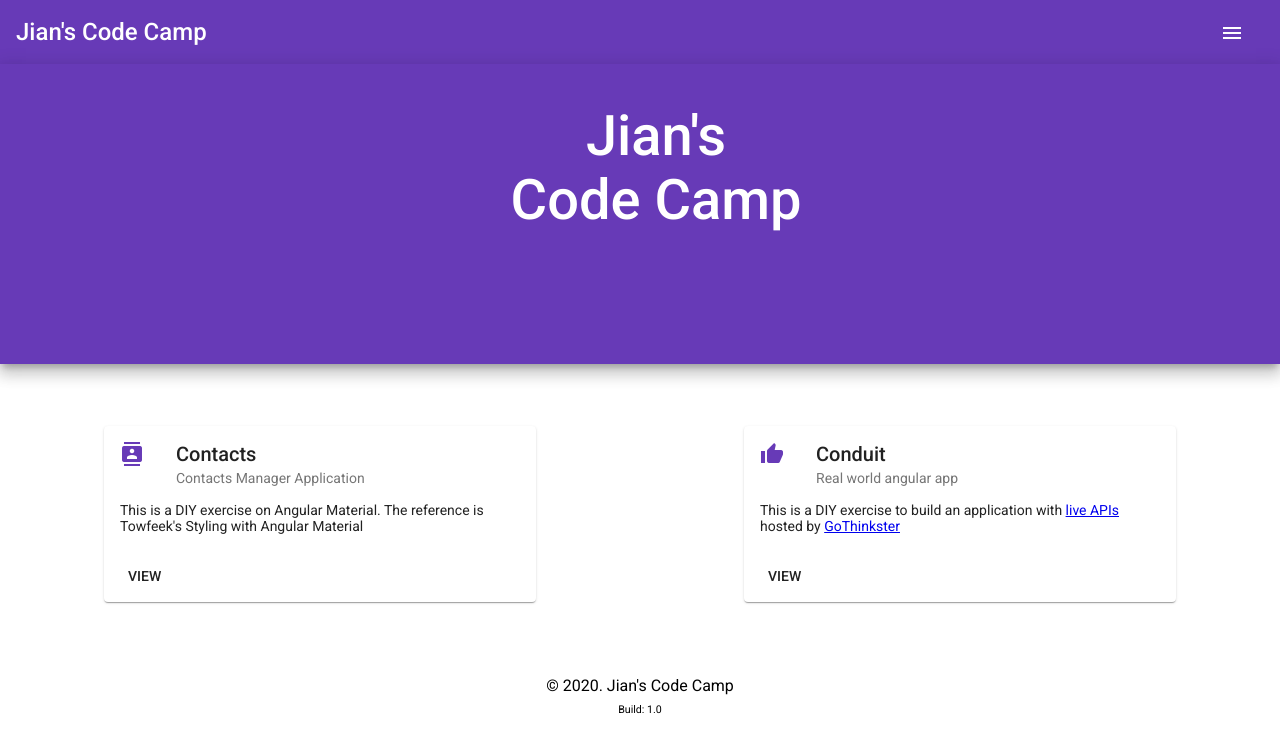
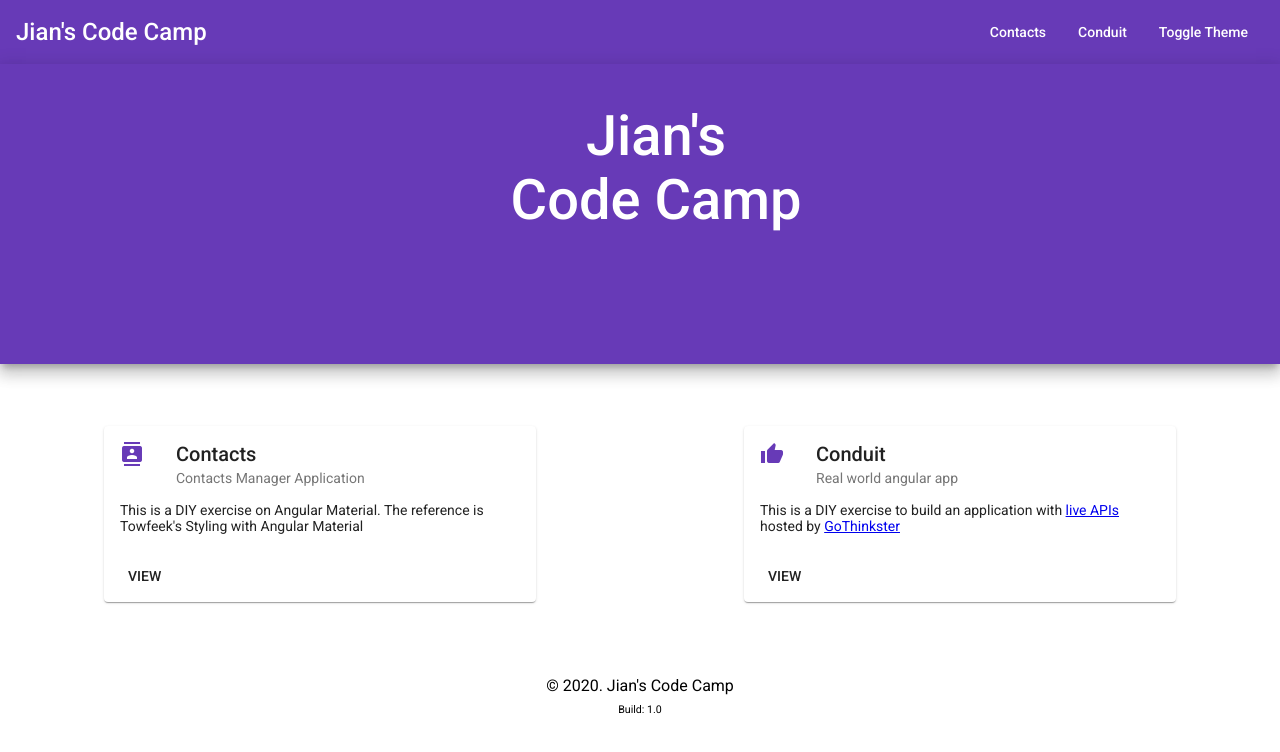
Before and after one commit to iJianHuang/angular-realworld, an Angular app: page /home in a window 1280 px wide. Shown: the top 752 px of the page. Built offline with nearby package versions, Linux system fonts and the light colour scheme.

Commit message:
refactor detecting small screen to service

```diff
--- a/src/app/contactmanager/components/sidenav/sidenav.component.ts
+++ b/src/app/contactmanager/components/sidenav/sidenav.component.ts
@@ -1,12 +1,12 @@
-import { BreakpointObserver, BreakpointState } from '@angular/cdk/layout';
 import { Component, OnInit, ViewChild } from '@angular/core';
 import { MatSidenav } from '@angular/material/sidenav';
 import { Router } from '@angular/router';
 import { Observable } from 'rxjs';
+
 import { Contactuser } from 'src/app/contactmanager/core/models/contactuser';
 import { ContactuserService } from 'src/app/contactmanager/core/services/contactuser.service';
+import { StateBagService } from 'src/app/core/services/state-bag.service';
 
-const  SMALL_WIDTH_BREAKPOINT = 720;
 
 @Component({
   selector: 'app-sidenav',
@@ -18,19 +18,17 @@ export class SidenavComponent implements OnInit {
   users: Observable<Contactuser[]>;
 
   constructor(
-    private breakpointObserver: BreakpointObserver,
     private userService: ContactuserService,
-    private router: Router
+    private router: Router,
+    private stateBagService: StateBagService
   ) { }
 
   @ViewChild(MatSidenav) sidenav: MatSidenav;
 
   ngOnInit(): void {
-    this.breakpointObserver
-    .observe([ `(max-width: ${SMALL_WIDTH_BREAKPOINT}px)`])
-    .subscribe((state: BreakpointState) => {
-      this.isScreenSmall = state.matches;
-    });
+    this.stateBagService
+    .isScreenSmall$
+    .subscribe(isScreenSmallState => this.isScreenSmall = isScreenSmallState);
 
     this.users = this.userService.users;
     this.userService.loadAll();
--- /dev/null
+++ b/src/app/core/services/state-bag.service.ts
@@ -0,0 +1,16 @@
+import { Injectable } from '@angular/core';
+import { BehaviorSubject } from 'rxjs';
+
+@Injectable({
+  providedIn: 'root'
+})
+export class StateBagService {
+  private isScreenSmallSubject = new BehaviorSubject<boolean>(false);
+  public isScreenSmall$ = this.isScreenSmallSubject.asObservable();
+
+  constructor() { }
+
+  setScreenSmall(isScreenSmall: boolean): void {
+    this.isScreenSmallSubject.next(isScreenSmall);
+  }
+}
--- a/src/app/shared/layout/header.component.html
+++ b/src/app/shared/layout/header.component.html
@@ -2,10 +2,13 @@
   <span><a mat-button routerLink="home" class="site-name">Jian's Code Camp</a></span>
 
   <span class="toolbar-spacer"></span>
-  <div>
 
-    <!-- <a mat-button routerLink="login">Sign in</a>
-    <a mat-button routerLink="register">Sign up</a> -->
+  <div *ngIf="!isScreenSmall">
+      <a mat-button routerLink="contactmanager">Contacts</a>
+      <a mat-button routerLink="conduit">Conduit</a>
+      <button mat-button (click)="onToggleThemeClick()">Toggle Theme</button>
+  </div>
+  <div *ngIf="isScreenSmall">
     <button mat-button [matMenuTriggerFor]="menu">
       <mat-icon>menu</mat-icon>
     </button>
@@ -15,23 +18,4 @@
       <button mat-menu-item (click)="onToggleThemeClick()">Toggle Theme</button>
     </mat-menu>
   </div>
-
-
-
-  <!-- <button mat-button>
-    <mat-icon>menu</mat-icon>
-  </button>
-
-  <button mat-button (click)="toggleSidenav.emit()" class="sidenav-toggle">
-      <mat-icon>menu</mat-icon>
-  </button>
-
-  <button mat-button [matMenuTriggerFor]="menu">
-    <mat-icon>more_vert</mat-icon>
-  </button>
-  <mat-menu #menu="matMenu">
-    <button mat-menu-item >Contact</button>
-    <button mat-menu-item >Sign in / login</button>
-    <button mat-menu-item >Sign up / register</button>
-  </mat-menu> -->
 </mat-toolbar>
--- a/src/app/shared/layout/header.component.ts
+++ b/src/app/shared/layout/header.component.ts
@@ -1,4 +1,8 @@
+import { BreakpointObserver, BreakpointState } from '@angular/cdk/layout';
 import { Component, EventEmitter, OnInit, Output } from '@angular/core';
+import { StateBagService } from '../../core/services/state-bag.service'
+
+const SMALL_WIDTH_BREAKPOINT = 720;
 
 @Component({
   selector: 'app-header',
@@ -7,10 +11,20 @@ import { Component, EventEmitter, OnInit, Output } from '@angular/core';
 })
 export class HeaderComponent implements OnInit {
   @Output() toggleThemeClicked = new EventEmitter<void>();
+  isScreenSmall: boolean = false;
 
-  constructor() { }
+  constructor(
+    private stateBagService: StateBagService,
+    private breakpointObserver: BreakpointObserver
+  ) { }
 
   ngOnInit(): void {
+    this.breakpointObserver
+      .observe([`(max-width: ${SMALL_WIDTH_BREAKPOINT}px)`])
+      .subscribe((state: BreakpointState) => {
+        this.isScreenSmall = state.matches;
+        this.stateBagService.setScreenSmall(this.isScreenSmall);
+      });
   }
 
   onToggleThemeClick(): void {
```
